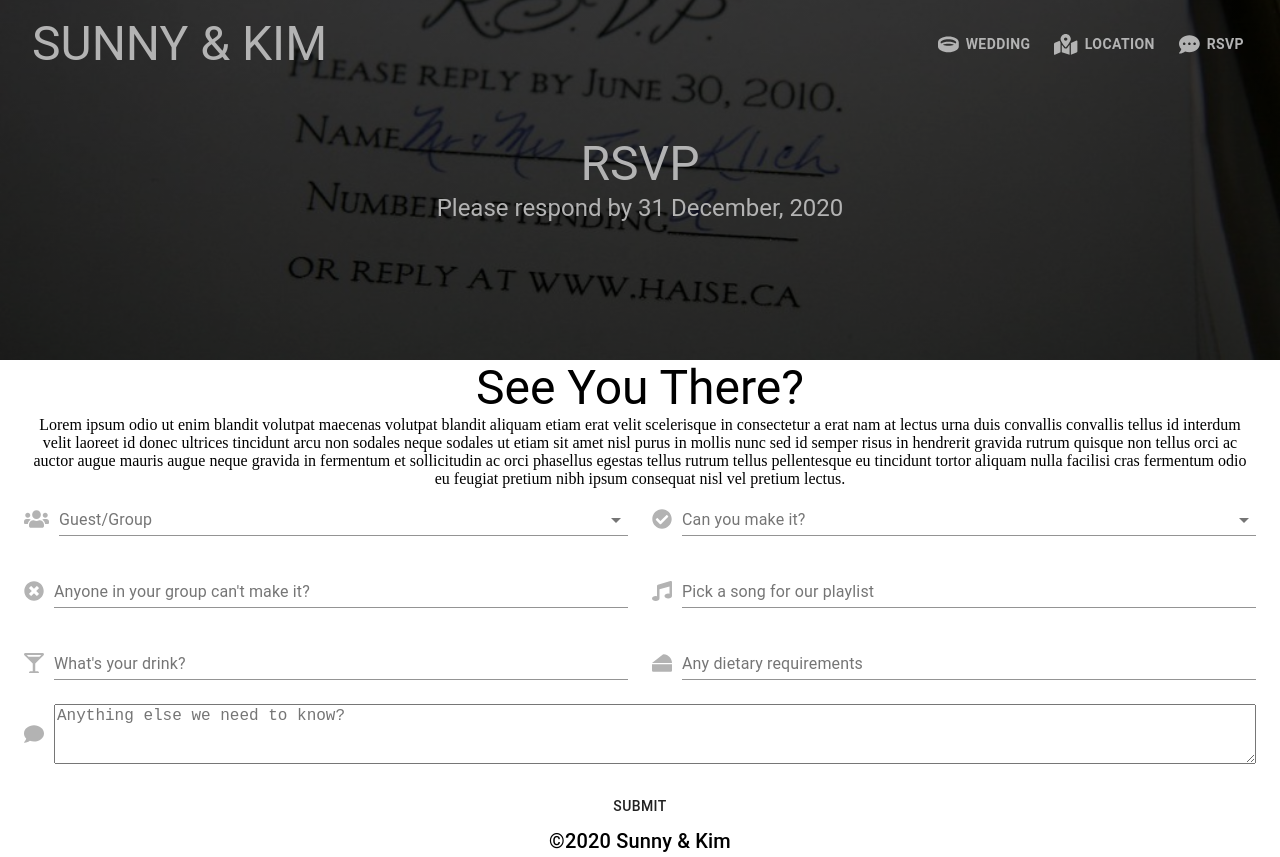
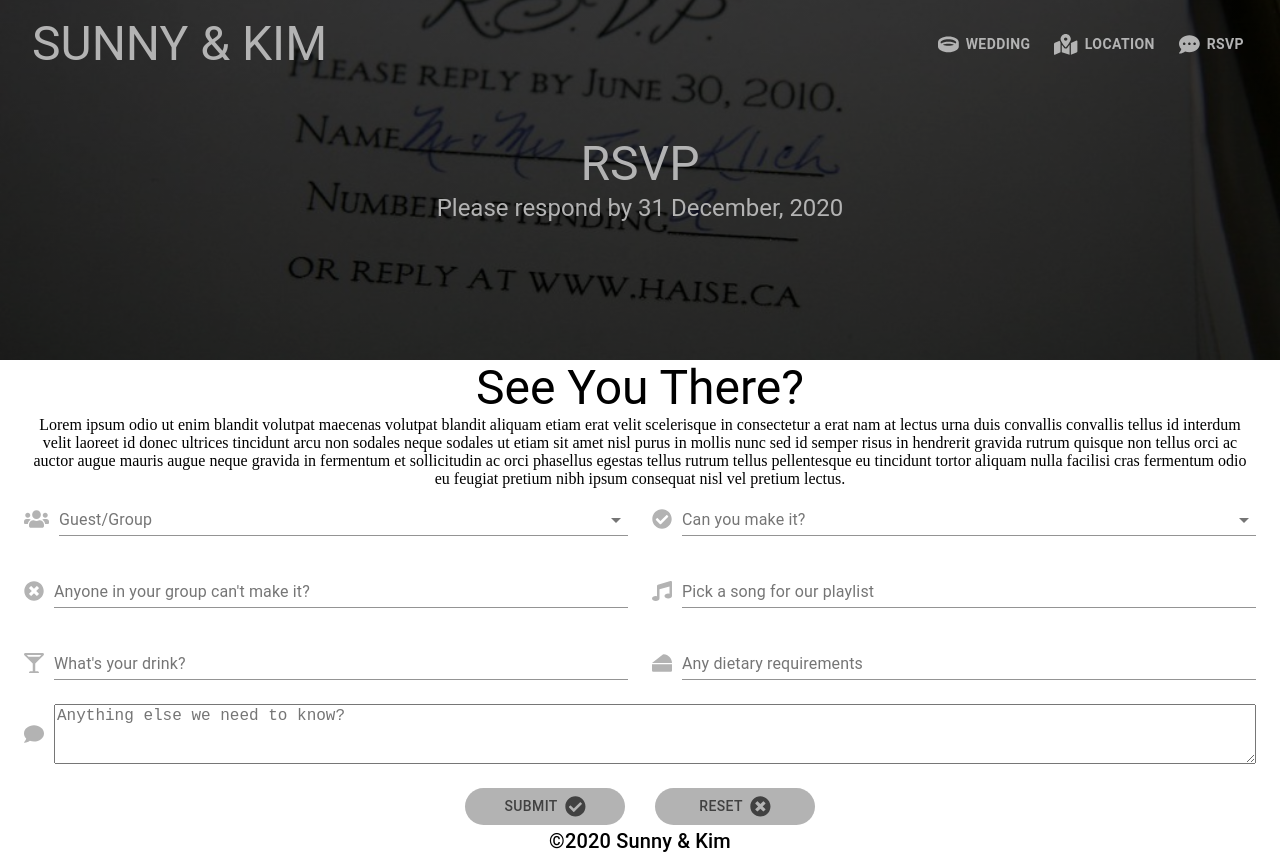
Before and after one commit to hebs87/wedding-website-frontend, a React (Create React App) app: page / in a window 1280 px wide. Built offline with nearby package versions, Linux system fonts and the light colour scheme.

Commit message:
Added reset button to Form component and applied custom styles to buttons

```diff
--- a/src/components/Form/Form.jsx
+++ b/src/components/Form/Form.jsx
@@ -16,6 +16,7 @@ import {faCheese} from "@fortawesome/free-solid-svg-icons/faCheese";
 import {faComment} from "@fortawesome/free-solid-svg-icons/faComment";
 import MenuItem from "@material-ui/core/MenuItem";
 import {GUESTS, ATTENDING_CHOICES} from "./FormChoices";
+import {faCommentDots} from "@fortawesome/free-solid-svg-icons/faCommentDots";
 
 class Form extends Component {
   constructor(props) {
@@ -183,8 +184,15 @@ class Form extends Component {
               onChange={(e) => this.handleChange(e)}
             />
           </Grid>
-          <Grid item xs={12}>
-            <Button onClick={this.submitForm}>Submit</Button>
+          <Grid item xs={12} className={classes.btnControl}>
+            <Button className={classes.formBtn}>
+              Submit
+              <FontAwesomeIcon className={classes.faIcon} icon={faCheckCircle}/>
+            </Button>
+            <Button className={classes.formBtn}>
+              Reset
+              <FontAwesomeIcon className={classes.faIcon} icon={faTimesCircle}/>
+            </Button>
           </Grid>
         </Grid>
       </div>
--- a/src/components/Form/Form.styles.js
+++ b/src/components/Form/Form.styles.js
@@ -29,4 +29,25 @@ export const styles = theme => ({
     fontSize: 16,
     textAlign: 'left',
   },
+  btnControl: {
+    display: 'flex',
+    justifyContent: 'center',
+  },
+  formBtn: {
+    backgroundColor: '#b3b3b3',
+    color: '#414141',
+    width: '10rem',
+    margin: '0 15px',
+    borderRadius: '1.3rem',
+    transition: 'all 0.35s ease-in-out',
+    '&:hover': {
+      backgroundColor: '#d83600',
+      color: '#b3b3b3',
+    },
+  },
+  faIcon: {
+    fontSize: '1.3rem',
+    marginLeft: '7px',
+  },
+
 });
```
